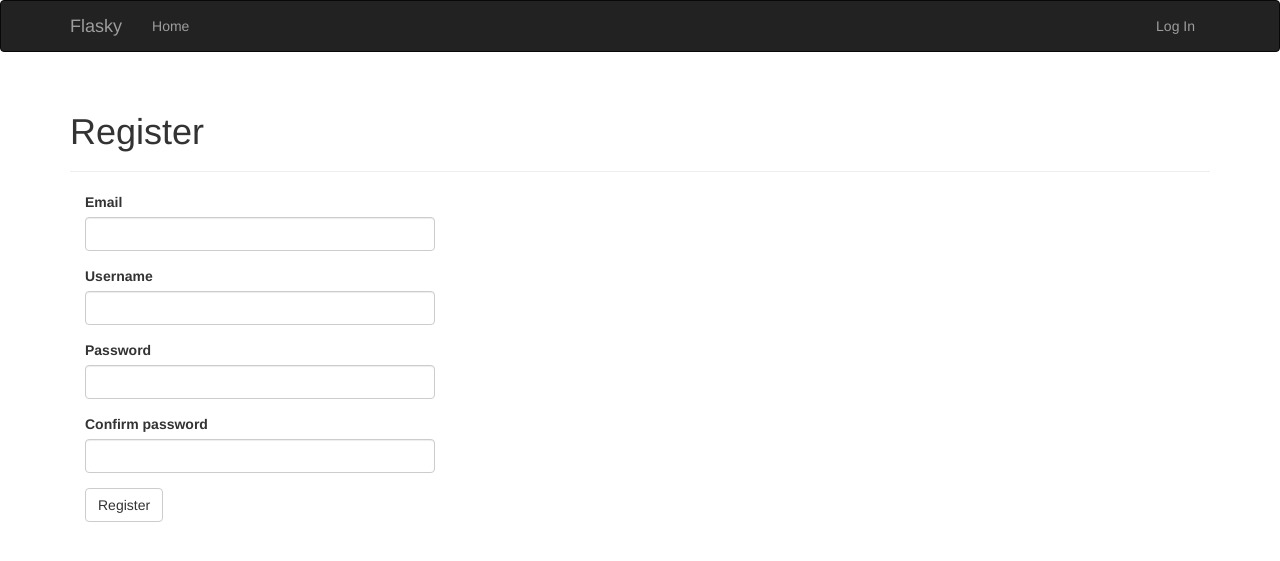
After one commit to prince5460/my_flasky, a Flask app: page /auth/register in a window 1280 px wide. The commit adds this page. Shown: the top 561 px of the page. Run offline with Flask 2, Linux system fonts and the light colour scheme; some libraries are stand-ins or nearby versions.

Commit message:
register

```diff
--- a/app/auth/forms.py
+++ b/app/auth/forms.py
@@ -6,7 +6,9 @@
 '''
 from flask_wtf import FlaskForm
 from wtforms import StringField, PasswordField, BooleanField, SubmitField
-from wtforms.validators import DataRequired, Length, Email
+from wtforms.validators import DataRequired, Length, Email, Regexp, EqualTo
+from wtforms import ValidationError
+from ..models import User
 
 
 class LoginForm(FlaskForm):
@@ -14,3 +16,24 @@ class LoginForm(FlaskForm):
     password = PasswordField('Password', validators=[DataRequired()])
     remember_me = BooleanField('Keep me logged in')
     submit = SubmitField('Log In')
+
+
+class RegistrationForm(FlaskForm):
+    email = StringField('Email', validators=[DataRequired(), Length(1, 64), Email()])
+    # WTForms 提供的 Regexp 验证函数，确保 username 字段的值以字母数字开头，而且只包含字母、数字、下划线和点号。
+    # 这个验证函数中正则表达式后面的两个参数分别是正则表达式的标志和验证失败时显示的错误消息。
+    username = StringField('Username', validators=[DataRequired(), Length(1, 64),
+                                                   Regexp('^[A-Za-z0-9][A-Za-z0-9_.]*$', 0,
+                                                          'Usernames must have only letters,numbers,dots or underscores')])
+    password = PasswordField('Password', validators=[DataRequired(), Length(6, 64),
+                                                     EqualTo('password2', message='Passwords must match.')])
+    password2 = PasswordField('Confirm password', validators=[DataRequired()])
+    submit = SubmitField('Register')
+
+    def validate_email(self, field):
+        if User.query.filter_by(email=field.data).first():
+            raise ValidationError('Email already registered.')
+
+    def validate_username(self, field):
+        if User.query.filter_by(username=field.data).first():
+            raise ValidationError('Username already in use.')
--- a/app/auth/views.py
+++ b/app/auth/views.py
@@ -6,9 +6,11 @@
 '''
 from flask import render_template, redirect, request, url_for, flash
 from flask_login import login_user, logout_user, login_required
+
+from .. import db
 from . import auth
 from ..models import User
-from .forms import LoginForm
+from .forms import LoginForm, RegistrationForm
 
 
 @auth.route('/login', methods=['GET', 'POST'])
@@ -32,3 +34,18 @@ def logout():
     logout_user()
     flash('You have been logged out.')
     return redirect(url_for('main.index'))
+
+
+@auth.route('/register', methods=['GET', 'POST'])
+def register():
+    form = RegistrationForm()
+    if form.validate_on_submit():
+        user = User(email=form.email.data,
+                    username=form.username.data,
+                    password=form.password.data)
+        db.session.add(user)
+        db.session.commit()
+
+        flash('You can now login.')
+        return redirect(url_for('auth.login'))
+    return render_template('auth/register.html', form=form)
--- /dev/null
+++ b/app/templates/auth/register.html
@@ -0,0 +1,14 @@
+{% extends "base.html" %}
+{% import "bootstrap/wtf.html" as wtf %}
+
+{% block title %}Flasky - Register{% endblock %}
+
+{% block page_content %}
+    <div class="page-header">
+        <h1>Register</h1>
+    </div>
+    <div class="col-md-4">
+        {{ wtf.quick_form(form) }}
+    <br>
+    </div>
+{% endblock %}
```
Also changed, not shown: app/models.py (+21 -1 lines), app/templates/auth/login.html (+7 -0 lines).
